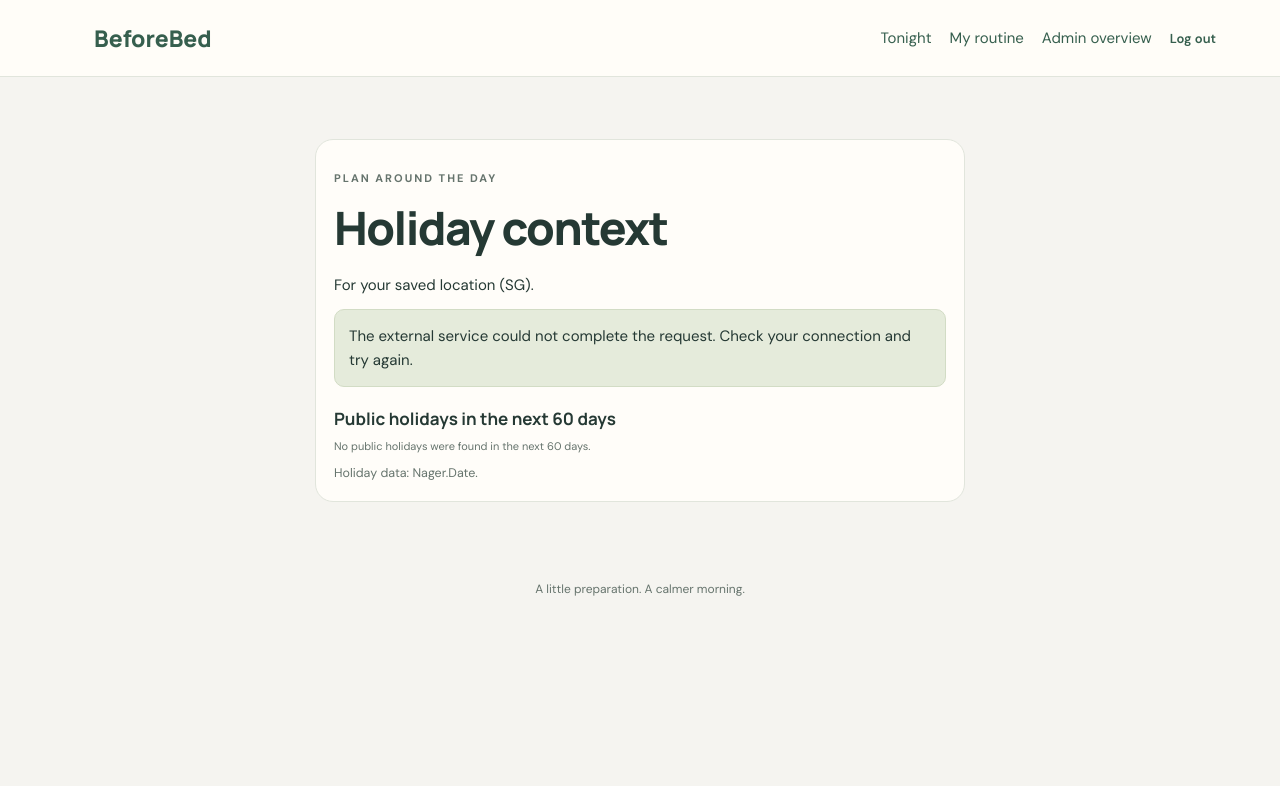
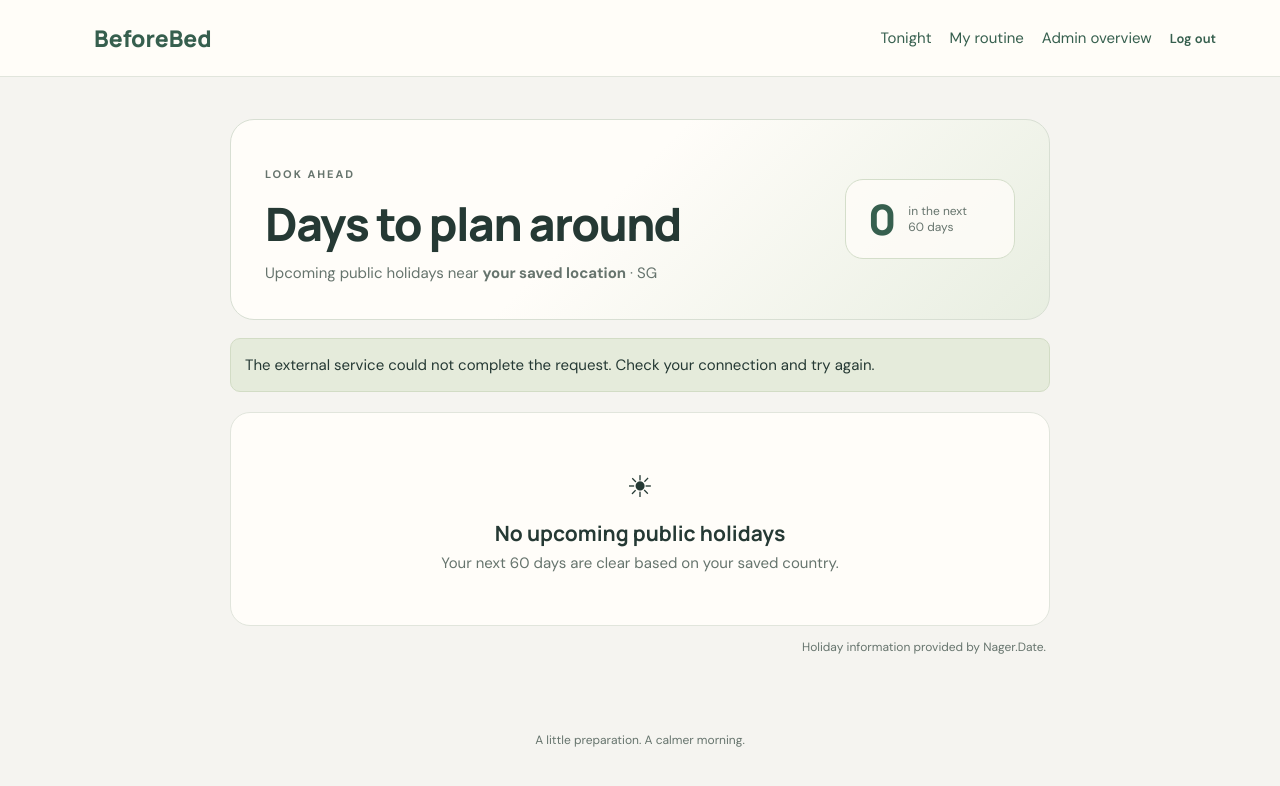
Before and after one commit to unredd11/before-bed, a Django app: page /day-context/ in a window 1280 px wide. Shown: the top 786 px of the page. Run offline with Django 5.2, Linux system fonts and the light colour scheme; the visitor is signed in with stand-in values (Sample User, id 1); data comes from the database, SQL or seed files in the repository; data that the repository does not hold is empty.

Commit message:
Fix upcoming holidays page

```diff
--- a/planner/tests.py
+++ b/planner/tests.py
@@ -156,6 +156,7 @@
     def test_day_context_uses_holiday_api(self,holiday_mock):
         response=self.client.get(reverse('day_context'))
         self.assertEqual(response.status_code,200)
+        self.assertContains(response,'Days to plan around')
         holiday_mock.assert_called()
     @patch('planner.integrations.send_email',return_value={'id':'email-id'})
     def test_resend_test_reminder(self,email_mock):
--- a/planner/views.py
+++ b/planner/views.py
@@ -184,6 +184,9 @@
         if cutoff.year!=now.year:
             holidays += [item for item in api.public_holidays(profile.country_code,cutoff.year) if now.date() <= datetime.fromisoformat(item['date']).date() <= cutoff]
         holidays.sort(key=lambda item:item['date'])
+        for holiday in holidays:
+            holiday['date_value']=datetime.fromisoformat(holiday['date']).date()
+            holiday['days_until']=(holiday['date_value']-now.date()).days
     except (api.IntegrationError,KeyError,ValueError) as exc:
         errors.append(str(exc) if isinstance(exc,api.IntegrationError) else 'Public holidays returned an unexpected response.')
     return render(request,'day_context.html',{'profile':profile,'holidays':holidays,'errors':errors})
--- a/static/style.css
+++ b/static/style.css
@@ -620,3 +620,156 @@
     max-height: 330px;
   }
 }
+
+/* ---------- Days to plan around ---------- */
+.holiday-page {
+  max-width: 820px;
+  margin: 0 auto;
+}
+
+.holiday-hero {
+  display: flex;
+  align-items: center;
+  justify-content: space-between;
+  gap: 28px;
+  padding: 34px;
+  margin-bottom: 18px;
+  border: 1px solid #d8dfd3;
+  border-radius: 24px;
+  background: linear-gradient(135deg, #fffdf9 45%, #e8eee1 100%);
+}
+
+.holiday-hero h1 {
+  margin-bottom: 10px;
+}
+
+.holiday-location {
+  margin: 0;
+  color: var(--muted);
+}
+
+.holiday-summary {
+  display: flex;
+  align-items: center;
+  gap: 12px;
+  min-width: 170px;
+  padding: 18px 22px;
+  border: 1px solid #d4deca;
+  border-radius: 18px;
+  background: rgba(255, 253, 249, .78);
+}
+
+.holiday-summary strong {
+  font: 800 42px/1 Manrope, sans-serif;
+  color: var(--green);
+}
+
+.holiday-summary span {
+  color: var(--muted);
+  font-size: 12px;
+  line-height: 1.35;
+}
+
+.holiday-list {
+  overflow: hidden;
+  border: 1px solid var(--line);
+  border-radius: 20px;
+  background: #fffdf9;
+}
+
+.holiday-row {
+  display: flex;
+  align-items: center;
+  gap: 20px;
+  padding: 18px 24px;
+  border-bottom: 1px solid var(--line);
+}
+
+.holiday-row:last-child {
+  border-bottom: 0;
+}
+
+.date-tile {
+  flex: 0 0 62px;
+  overflow: hidden;
+  border: 1px solid #d6dfd0;
+  border-radius: 13px;
+  text-align: center;
+  background: #f1f4ed;
+}
+
+.date-tile span {
+  display: block;
+  padding: 3px;
+  background: var(--green);
+  color: white;
+  font-size: 10px;
+  font-weight: 700;
+  letter-spacing: 1.2px;
+  text-transform: uppercase;
+}
+
+.date-tile strong {
+  display: block;
+  padding: 4px 0 6px;
+  font: 800 25px/1.2 Manrope, sans-serif;
+}
+
+.holiday-copy h2 {
+  margin: 3px 0;
+  font-size: 17px;
+}
+
+.holiday-copy p {
+  margin: 0;
+  color: var(--muted);
+  font-size: 12px;
+}
+
+.holiday-type {
+  color: #718167;
+  font-size: 10px;
+  font-weight: 700;
+  letter-spacing: 1px;
+  text-transform: uppercase;
+}
+
+.holiday-empty {
+  padding: 50px 24px;
+  text-align: center;
+}
+
+.holiday-empty > span {
+  font-size: 30px;
+}
+
+.holiday-empty h2 {
+  margin-bottom: 4px;
+}
+
+.holiday-empty p {
+  margin: 0;
+  color: var(--muted);
+}
+
+.holiday-source {
+  padding: 12px 4px;
+  text-align: right;
+}
+
+@media (max-width: 600px) {
+  .holiday-hero {
+    align-items: stretch;
+    flex-direction: column;
+    padding: 24px;
+  }
+
+  .holiday-summary {
+    width: fit-content;
+  }
+
+  .holiday-row {
+    align-items: flex-start;
+    padding: 16px;
+  }
+}
--- a/templates/dashboard.html
+++ b/templates/dashboard.html
@@ -10,7 +10,7 @@
     <a class="nav-primary" href="{% url 'task_add' %}">+ Add a task</a>
     <a href="{% url 'sleep_add' %}">Record sleep</a>
     <a href="{% url 'weather' %}">Morning weather</a>
-    <a href="{% url 'day_context' %}">Holiday context</a>
+    <a href="{% url 'day_context' %}">Days to plan around</a>
   </div>
 
   <div class="nav-group">
--- a/templates/day_context.html
+++ b/templates/day_context.html
@@ -1,16 +1,42 @@
 {% extends 'base.html' %}
 {% block content %}
-<section class="card formcard">
-  <p class="eyebrow">PLAN AROUND THE DAY</p>
-  <h1>Holiday context</h1>
-  <p>For {{ profile.city|default:'your saved location' }} ({{ profile.country_code }}).</p>
+<section class="holiday-page">
+  <header class="holiday-hero">
+    <div>
+      <p class="eyebrow">LOOK AHEAD</p>
+      <h1>Days to plan around</h1>
+      <p class="holiday-location">Upcoming public holidays near <strong>{{ profile.city|default:'your saved location' }}</strong> · {{ profile.country_code }}</p>
+    </div>
+    <div class="holiday-summary" aria-label="Upcoming holiday count">
+      <strong>{{ holidays|length }}</strong>
+      <span>in the next<br>60 days</span>
+    </div>
+  </header>
+
   {% for error in errors %}<div class="notice">{{ error }}</div>{% endfor %}
 
-  <h2>Public holidays in the next 60 days</h2>
-  {% for holiday in holidays %}
-    <div class="item"><strong>{{ holiday.name }}</strong><span>{{ holiday.date }}</span></div>
-  {% empty %}<p class="muted">No public holidays were found in the next 60 days.</p>{% endfor %}
+  <div class="holiday-list">
+    {% for holiday in holidays %}
+      <article class="holiday-row">
+        <time class="date-tile" datetime="{{ holiday.date }}">
+          <span>{{ holiday.date_value|date:'M' }}</span>
+          <strong>{{ holiday.date_value|date:'j' }}</strong>
+        </time>
+        <div class="holiday-copy">
+          <span class="holiday-type">Public holiday</span>
+          <h2>{{ holiday.name }}</h2>
+          <p>{{ holiday.date_value|date:'l, F j, Y' }} · {{ holiday.days_until }} day{{ holiday.days_until|pluralize }} away</p>
+        </div>
+      </article>
+    {% empty %}
+      <div class="holiday-empty">
+        <span aria-hidden="true">☀</span>
+        <h2>No upcoming public holidays</h2>
+        <p>Your next 60 days are clear based on your saved country.</p>
+      </div>
+    {% endfor %}
+  </div>
 
-  <small>Holiday data: Nager.Date.</small>
+  <footer class="holiday-source">Holiday information provided by Nager.Date.</footer>
 </section>
 {% endblock %}
```
